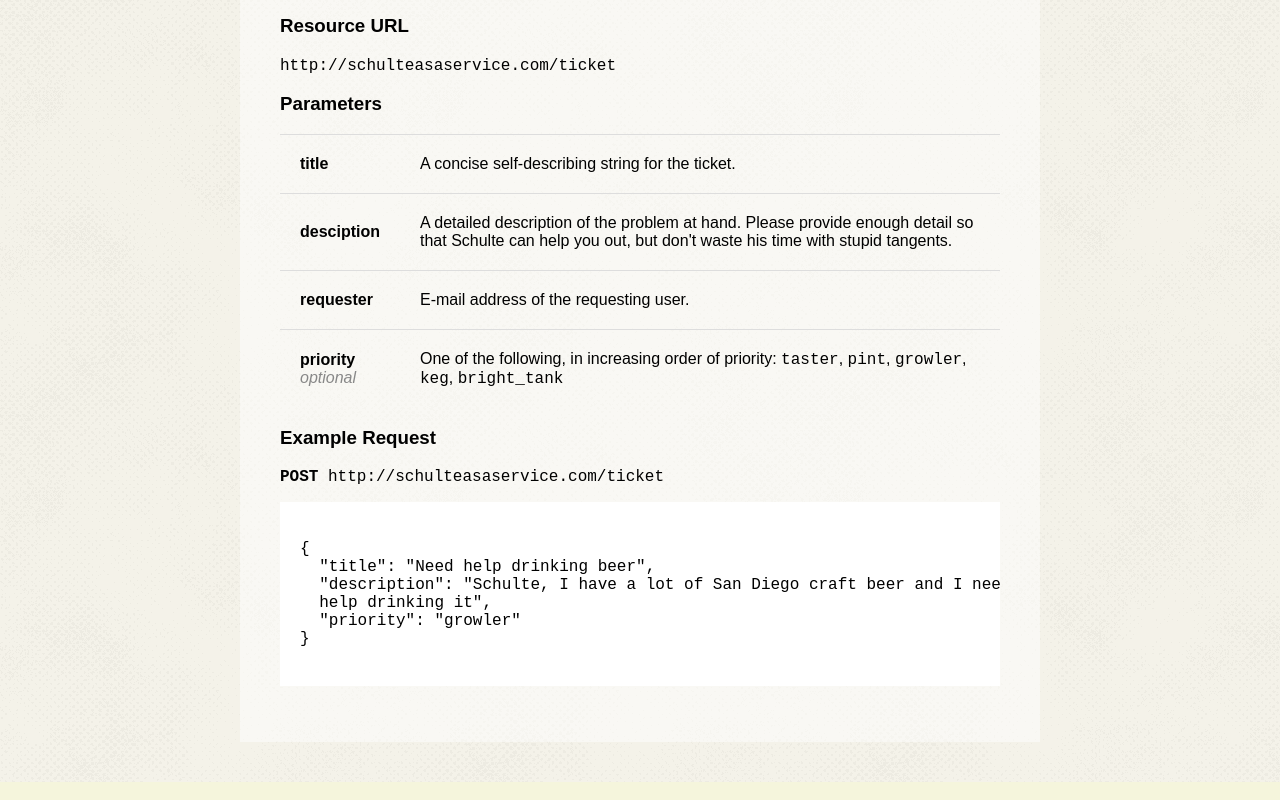
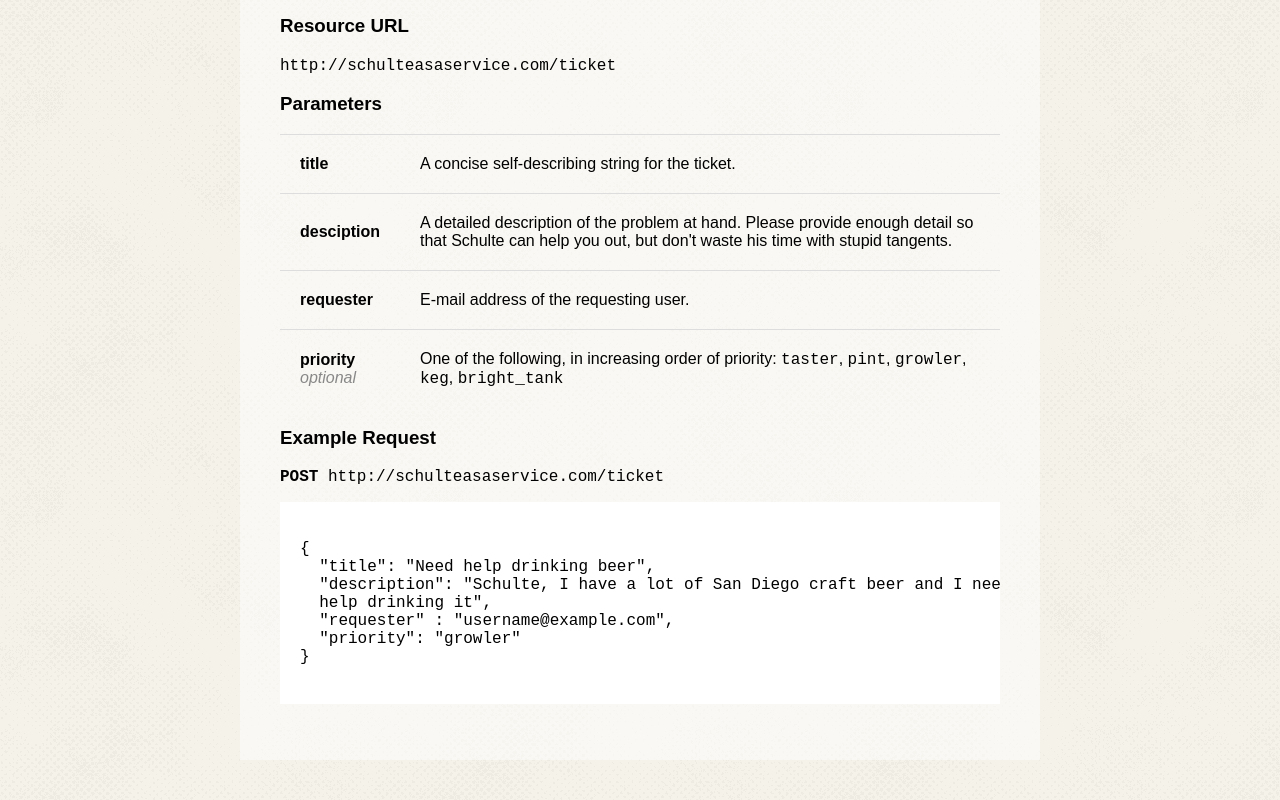
Before and after one commit to cjlarose/schulteaas, a plain HTML site: page index.html in a window 1280 px wide. Shown: the part 768-1568 px from the top of the page. Drawn offline with Linux system fonts and the light colour scheme; a web font is replaced by a local one.

Commit message:
Add requester param to example request

```diff
--- a/index.html
+++ b/index.html
@@ -53,6 +53,7 @@
   "title": "Need help drinking beer",
   "description": "Schulte, I have a lot of San Diego craft beer and I need your
   help drinking it",
+  "requester" : "username@example.com",
   "priority": "growler"
 }
       </code></pre>
```
